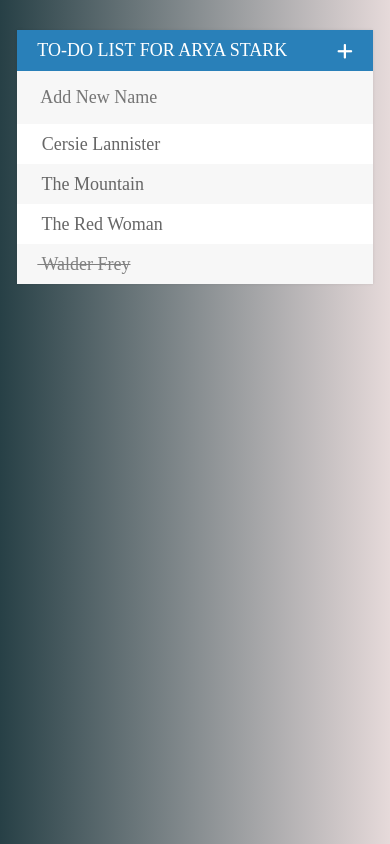
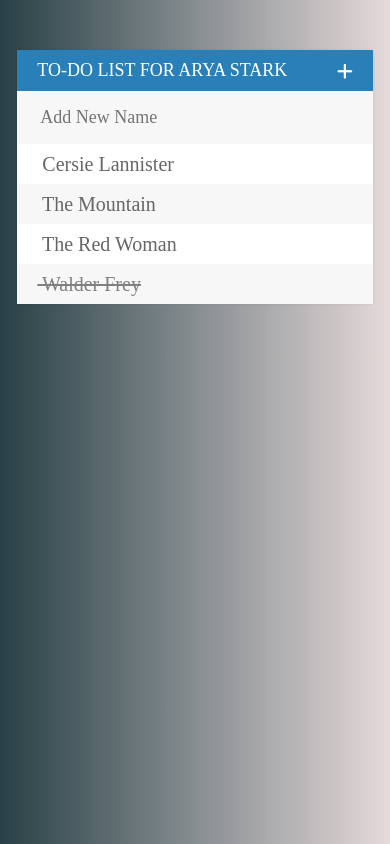
Before and after one commit to mikejcai/smallapps, a plain HTML site: page todo/index.html in a window 390 px wide. Drawn offline with Linux system fonts and the light colour scheme; a web font is replaced by a local one.

Commit message:
Add mobile support to todo

```diff
--- a/todo/assets/css/todos.scss
+++ b/todo/assets/css/todos.scss
@@ -13,6 +13,9 @@ body {
 	background: #E6DADA; /* fallback for old browsers */
 	background: -webkit-linear-gradient(to left, #E6DADA , #274046); /* Chrome 10-25, Safari 5.1-6 */
 	background: linear-gradient(to left, #E6DADA , #274046); /* W3C, IE 10+/ Edge, Firefox 16+, Chrome 26+, Opera 12+, Safari 7+ */
+	@include bp-phone {
+		font-size: 20px;
+	}
 }
 
 h1 {
@@ -24,7 +27,7 @@ h1 {
 	text-transform: uppercase;
 	font-weight: normal;
 	@include bp-phone {
-		font-size: 100%;
+		font-size: 90%;
 	}
 }
 
@@ -85,7 +88,7 @@ li:hover span {
 	box-shadow: 0 0 3px rgba(0, 0, 0, 0.1);
 	@include bp-phone {
 		width: 95%;
-		margin: 30px auto;
+		margin: 50px auto;
 	}
 }
 
```
Also changed, not shown: todo/assets/css/todos.css, 1 other file.
